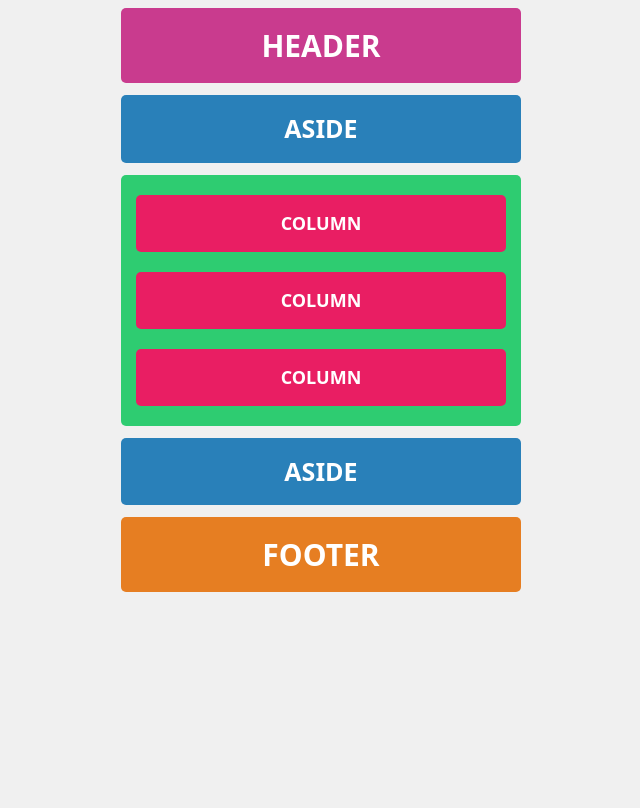
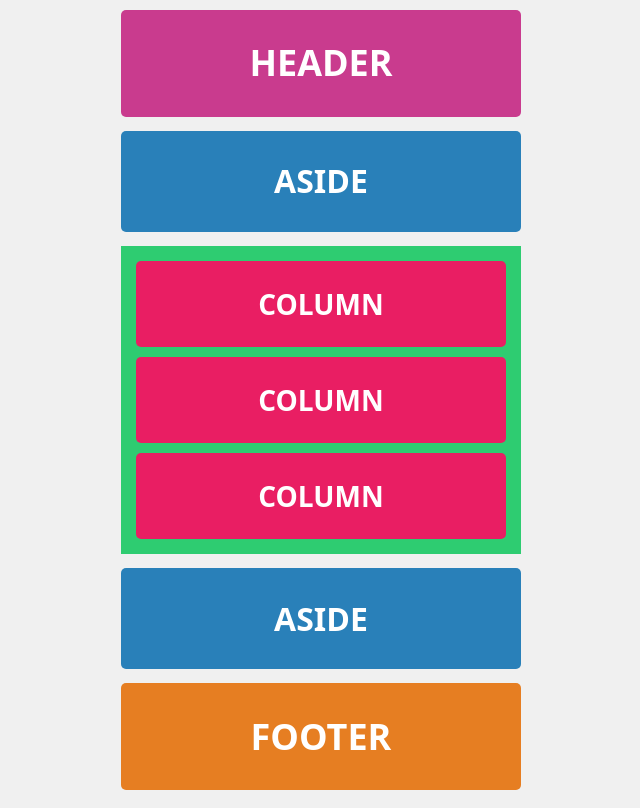
Before and after one commit to brett03112/grid-wireframe-practice, a plain HTML site: page index.html in a window 1280 px wide. Shown: the whole page, without its empty margins (319-959 px from the left). Drawn offline with Linux system fonts and the light colour scheme.

Commit message:
updated style.css to better reflect grid styles

```diff
--- a/css/style.css
+++ b/css/style.css
@@ -9,57 +9,69 @@ body {
     color: white;
     text-align: center;
     font-weight: bold;
+    display: grid;
+    grid-template-rows: auto auto auto auto auto;
+    gap: 2px;
 }
 
 /* Layout elements */
 header,
 aside,
-main,
-footer,
-.column {
+footer {
     padding: 10px;
-    margin: 5px;
+    margin: 2px;
     border-radius: 5px;
+    display: grid;
+    justify-content: center;
+    align-items: center;
 }
 
 /* Header */
 header {
     background-color: #c93b8e;
-    padding: 15px;
-    margin: 8px 0;
-    font-size: 30px;
+    padding: 20px;
+    margin: 10px 0;
+    font-size: 36px;
+    min-height: 60px;
 }
 
 /* Aside sections */
 aside {
     background-color: #2980b9;
-    padding: 15px;
-    margin: 12px 0;
-    font-size: 25px;
+    padding: 20px;
+    margin: 2px 0;
+    font-size: 32px;
+    min-height: 50px;
 }
 
 /* Main content area */
 main {
-    display: flex;
+    display: grid;
+    grid-template-columns: 1fr;
+    grid-template-rows: repeat(3, auto);
+    gap: 10px;
     background-color: #2ecc71;
     padding: 15px;
-    margin: 8px 0;
-    font-size: 18px;
-    flex-direction: column;
-    gap: 10px;
+    margin: 10px 0;
 }
 
 /* Columns */
 .column {
     background-color: #e91e63;
-    padding: 15px;
-    margin: 5px 0;
+    padding: 20px;
+    font-size: 28px;
+    min-height: 40px;
+    display: flex;
+    justify-content: center;
+    align-items: center;
+    border-radius: 5px;
 }
 
 /* Footer */
 footer {
     background-color: #e67e22;
-    padding: 15px;
-    margin: 8px 0;
-    font-size: 30px;
+    padding: 20px;
+    margin: 10px 0;
+    font-size: 36px;
+    min-height: 60px;
 }
```
